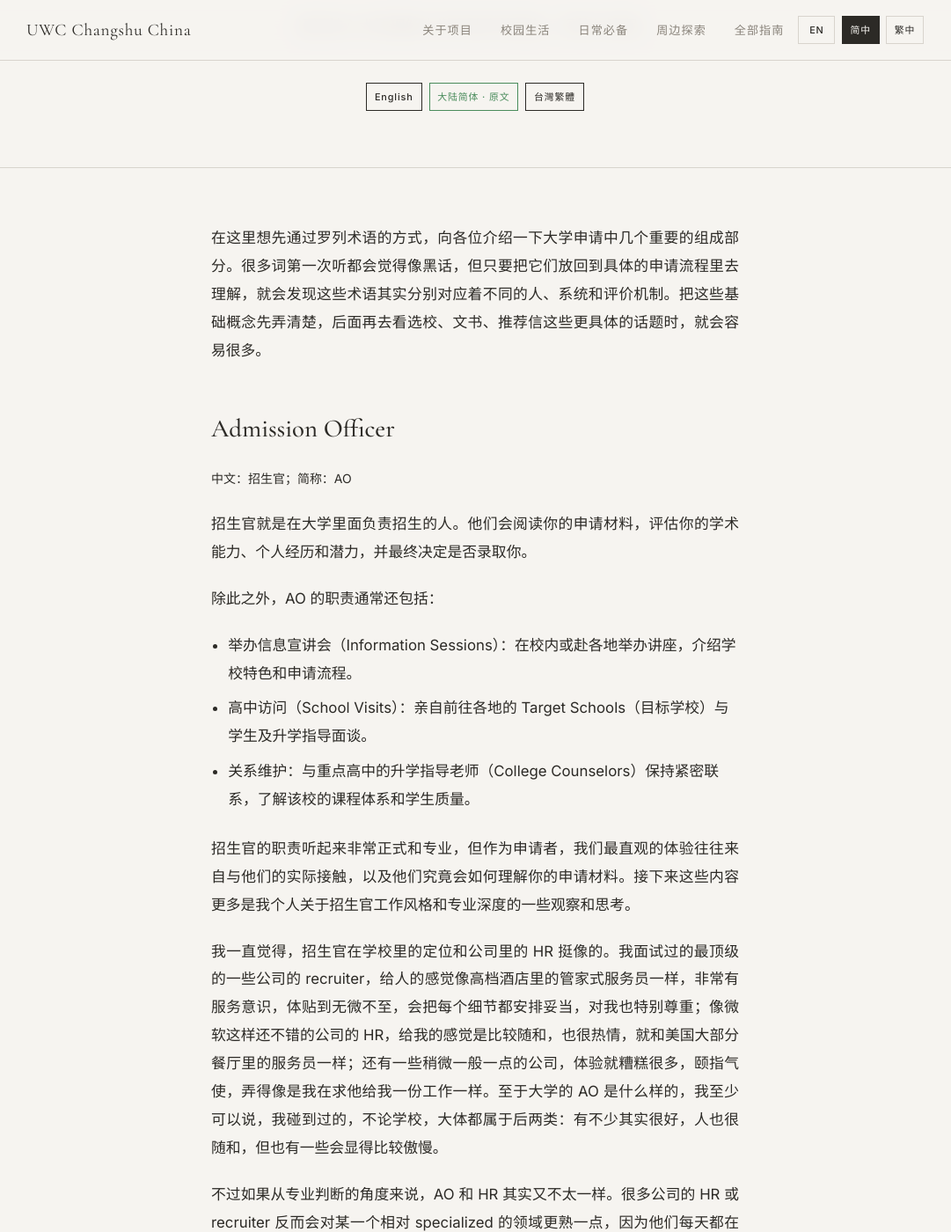
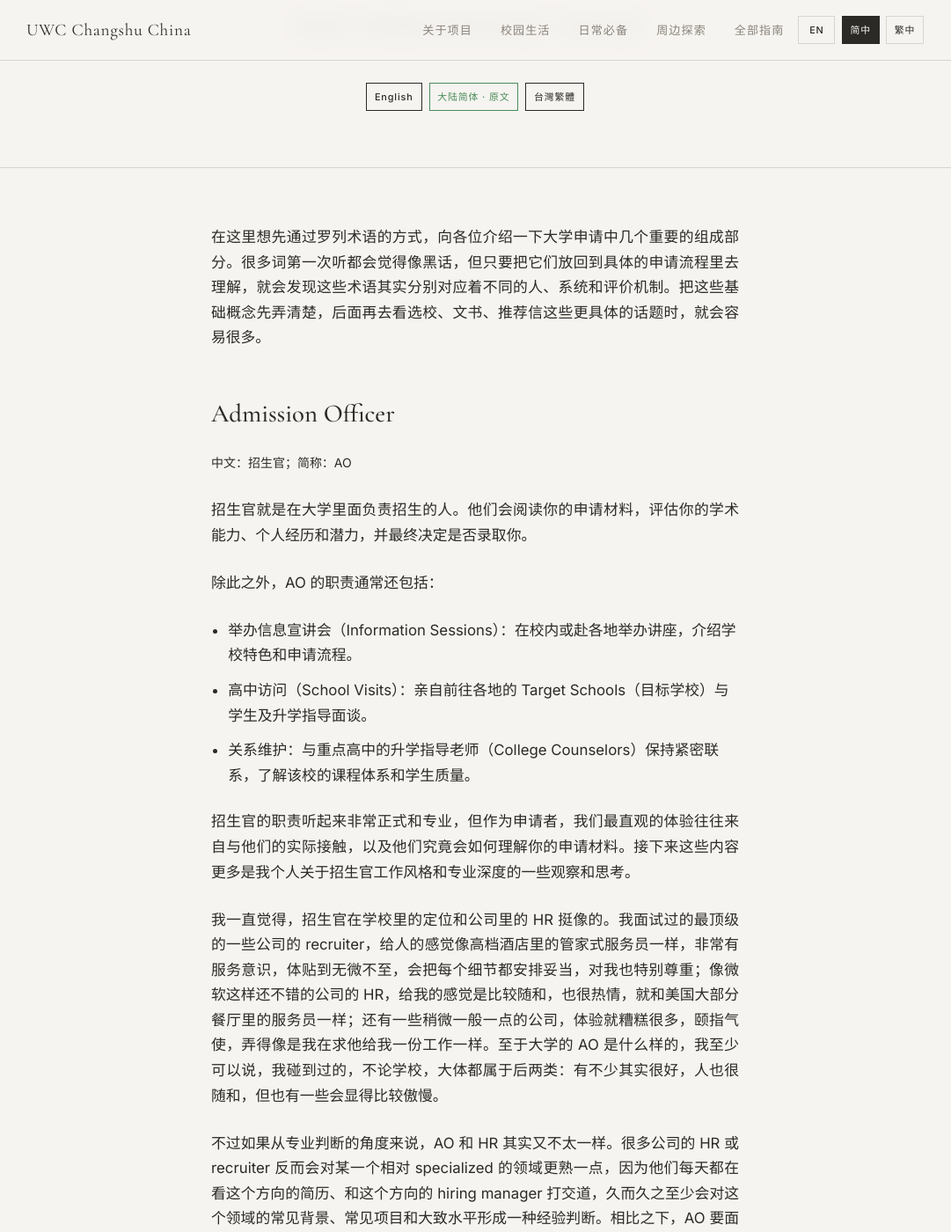
Before and after one commit to United-World-College/UWC-Survival-Guide, a Jekyll site: the page built from website/_guides/chinese/terminology-CN.md, in a window 1280 px wide and 1400 px high, scrolled down 356 px. Shown: the whole window at 88% size, without its empty margins (100-1181 px from the left). Built offline with Jekyll 4.4.1, drawn with Linux system fonts in a browser that asks for light colours.

Commit message:
style: tighten guide content line-height to reduce selection gaps
Lower .guide-content p/li line-height from 1.9 to 1.7 so the browser's
selection highlight no longer paints thick blue bars between lines, and
bump margin-bottom to preserve paragraph breathing room.

```diff
--- a/website/assets/css/styles.css
+++ b/website/assets/css/styles.css
@@ -718,8 +718,8 @@
 .guide-content p {
   font-size: 1.05rem;
   color: var(--dark);
-  line-height: 1.9;
-  margin-bottom: 1.3rem;
+  line-height: 1.7;
+  margin-bottom: 1.6rem;
   text-align: justify;
   word-break: break-word;
   hyphens: auto;
@@ -732,8 +732,8 @@
 .guide-content li {
   font-size: 1.05rem;
   color: var(--dark);
-  line-height: 1.9;
-  margin-bottom: 0.5rem;
+  line-height: 1.7;
+  margin-bottom: 0.7rem;
 }
 
 .guide-content a {
```
